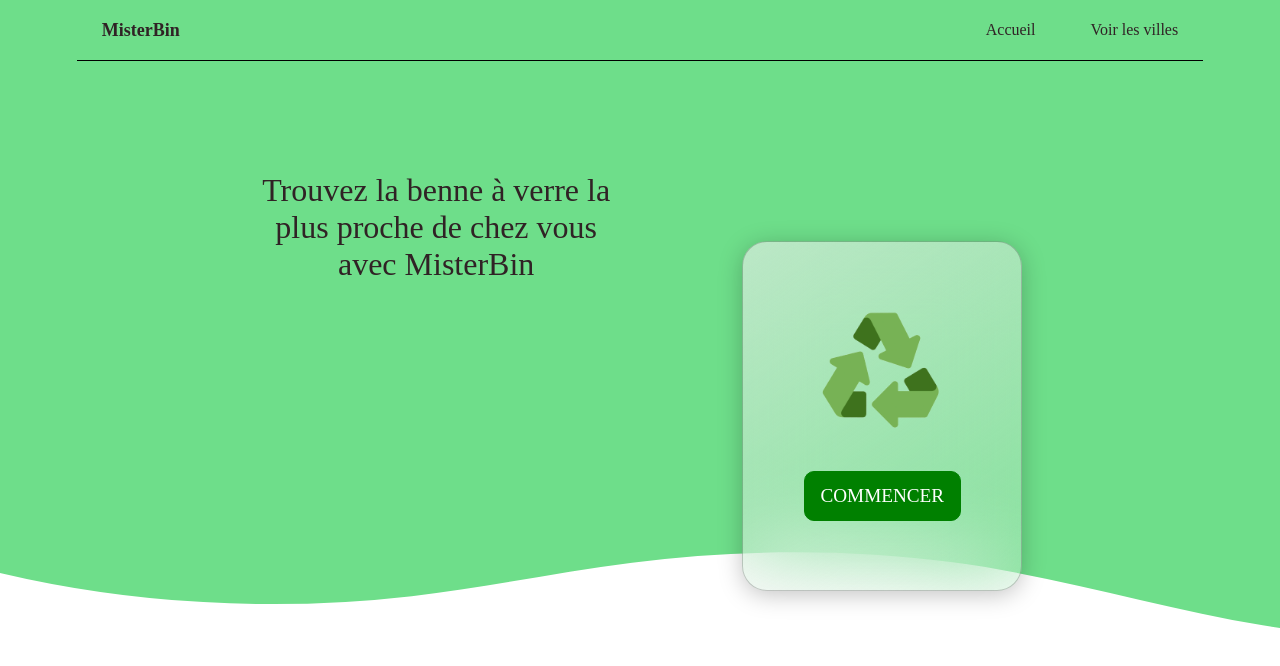
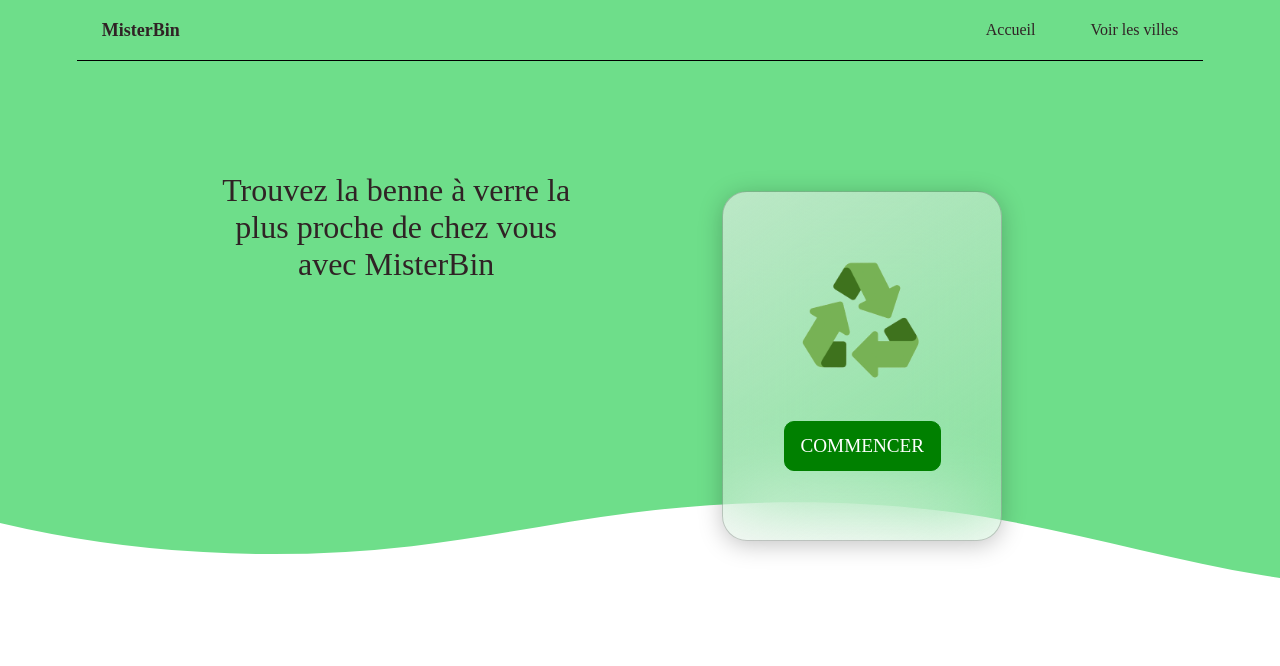
Before and after one commit to YounesBessa/MisterBin, a React (Create React App) app in the folder front.misterbin/: page / in a window 1280 px wide. Shown: the top 666 px of the page. Built offline with nearby package versions, Linux system fonts and the light colour scheme.

Commit message:
💄 update style and fonts

```diff
--- a/front.misterbin/src/components/Card/index.tsx
+++ b/front.misterbin/src/components/Card/index.tsx
@@ -27,10 +27,11 @@
 width: 280px;
 height: 350px;
 border-radius: 25px;
-margin-top: 50px;
+z-index:3;
 position: relative;
 top: 40px;
-z-index:3
+margin-right: 60px;
+margin-left: 60px;
 `
 
 
--- a/front.misterbin/src/index.css
+++ b/front.misterbin/src/index.css
@@ -1,17 +1,16 @@
 body {
   margin: 0;
-  font-family: -apple-system, BlinkMacSystemFont, 'Segoe UI', 'Roboto', 'Oxygen',
-    'Ubuntu', 'Cantarell', 'Fira Sans', 'Droid Sans', 'Helvetica Neue',
-    sans-serif;
-    @font-face {
-      font-family: 'Montserrat-Light';
-      src: local('Montserrat-Light'), url(./fonts/Montserrat-Light.woff) format('woff');
-    }
+  font-family: -apple-system, BlinkMacSystemFont, 'Segoe UI', 'Roboto', 'Oxygen', 'Ubuntu', 'Cantarell', 'Fira Sans', 'Droid Sans', 'Helvetica Neue', sans-serif;
+  @font-face {
+    font-family: 'Montserrat-Light';
+    src: local('Montserrat-Light'), url(./fonts/Montserrat-Light.woff) format('woff');
+    font-family: 'Kurale-Regular';
+    src: local('Kurale-Regular'), url(./fonts/Kurale-Regular.woff) format('woff');
+  }
   -webkit-font-smoothing: antialiased;
   -moz-osx-font-smoothing: grayscale;
 }
 
 code {
-  font-family: source-code-pro, Menlo, Monaco, Consolas, 'Courier New',
-    monospace;
+  font-family: source-code-pro, Menlo, Monaco, Consolas, 'Courier New', monospace;
 }
```
Also changed, not shown: front.misterbin/src/fonts/Kurale-Regular.woff (added).
